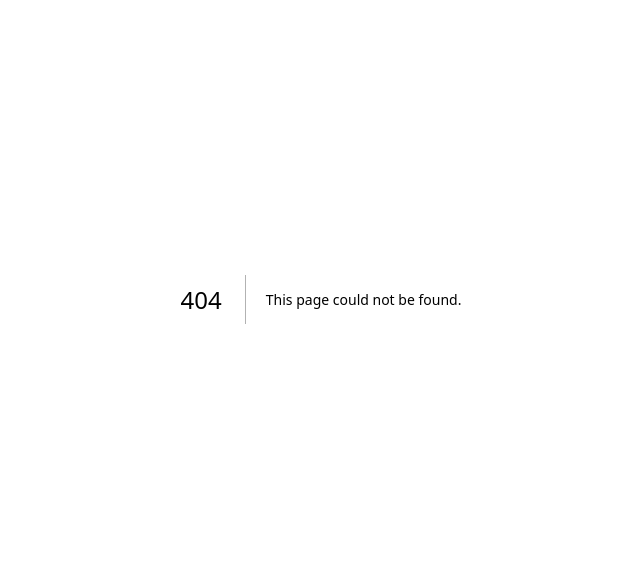
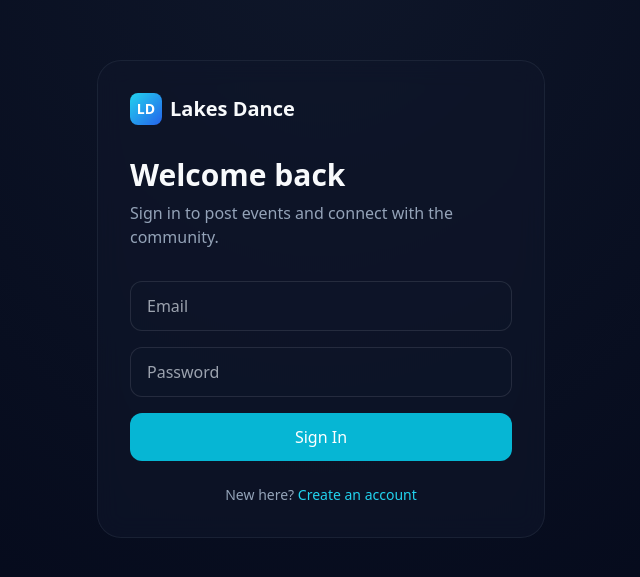
Before and after one commit to KristineMK72/lakes-dance, a Next.js app: page /login in a window 1280 px wide. Before the commit this address had no page. Shown: the part 101-678 px from the top of the page, without its empty margins (319-959 px from the left). Built offline with nearby package versions, Linux system fonts and the light colour scheme.

Commit message:
Add stylish login page

```diff
--- /dev/null
+++ b/app/login/page.tsx
@@ -0,0 +1,26 @@
+import Link from "next/link";
+
+export default function LoginPage() {
+  return (
+    <div className="min-h-screen flex items-center justify-center px-6">
+      <div className="w-full max-w-md glass rounded-3xl p-8">
+        <div className="flex items-center gap-2 mb-8">
+          <div className="w-8 h-8 rounded-lg bg-gradient-to-br from-cyan-400 to-blue-600 flex items-center justify-center text-white font-bold text-sm">LD</div>
+          <span className="text-xl font-semibold">Lakes Dance</span>
+        </div>
+        <h1 className="text-3xl font-bold mb-2">Welcome back</h1>
+        <p className="text-slate-400 mb-8">Sign in to post events and connect with the community.</p>
+        <form className="space-y-4">
+          <input type="email" placeholder="Email" className="w-full bg-slate-900/50 border border-white/10 rounded-xl px-4 py-3 focus:outline-none focus:border-cyan-500" />
+          <input type="password" placeholder="Password" className="w-full bg-slate-900/50 border border-white/10 rounded-xl px-4 py-3 focus:outline-none focus:border-cyan-500" />
+          <button type="submit" className="w-full bg-cyan-500 hover:bg-cyan-400 text-white py-3 rounded-xl font-medium transition">
+            Sign In
+          </button>
+        </form>
+        <p className="text-center text-sm text-slate-400 mt-6">
+          New here? <Link href="/signup" className="text-cyan-400 hover:underline">Create an account</Link>
+        </p>
+      </div>
+    </div>
+  );
+}
```
